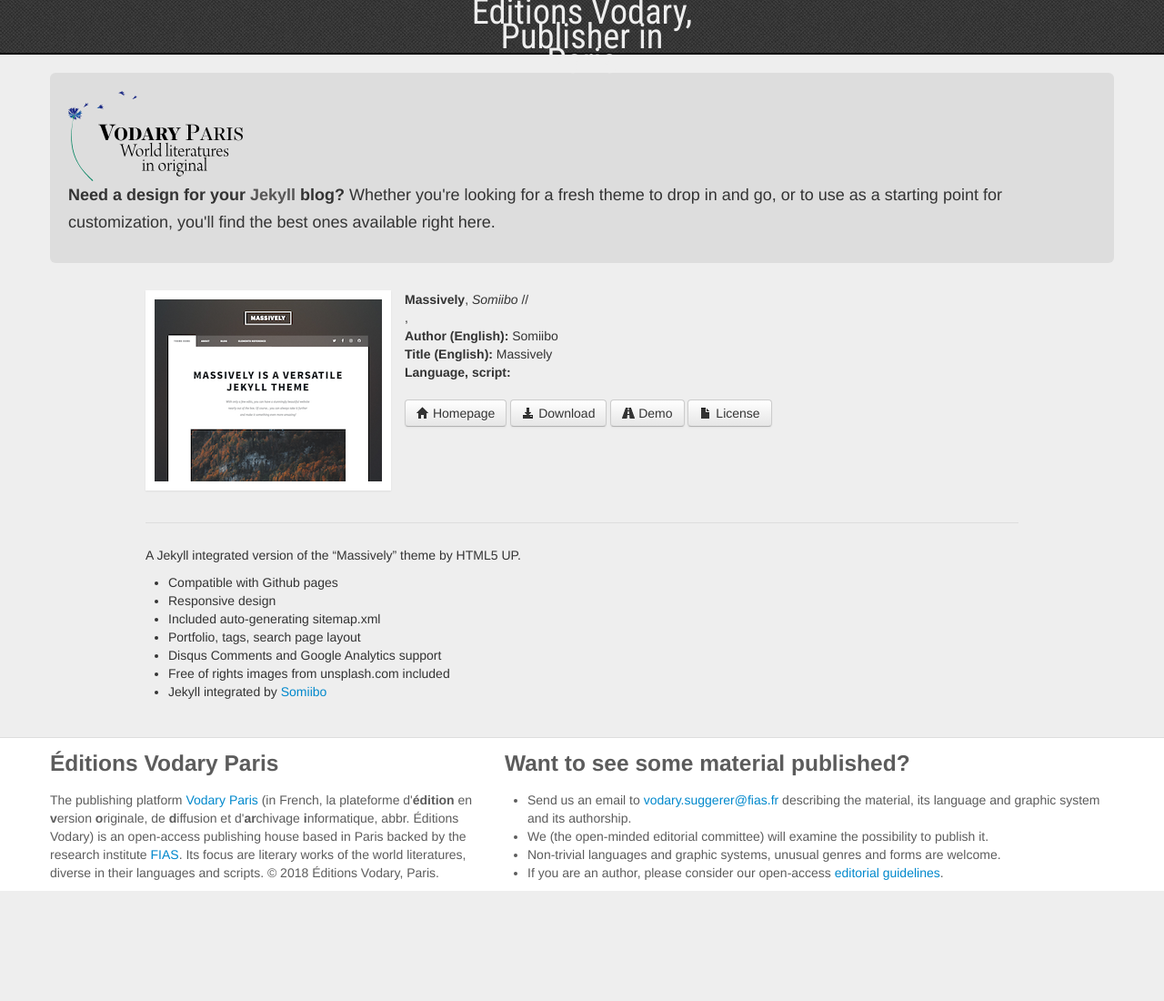
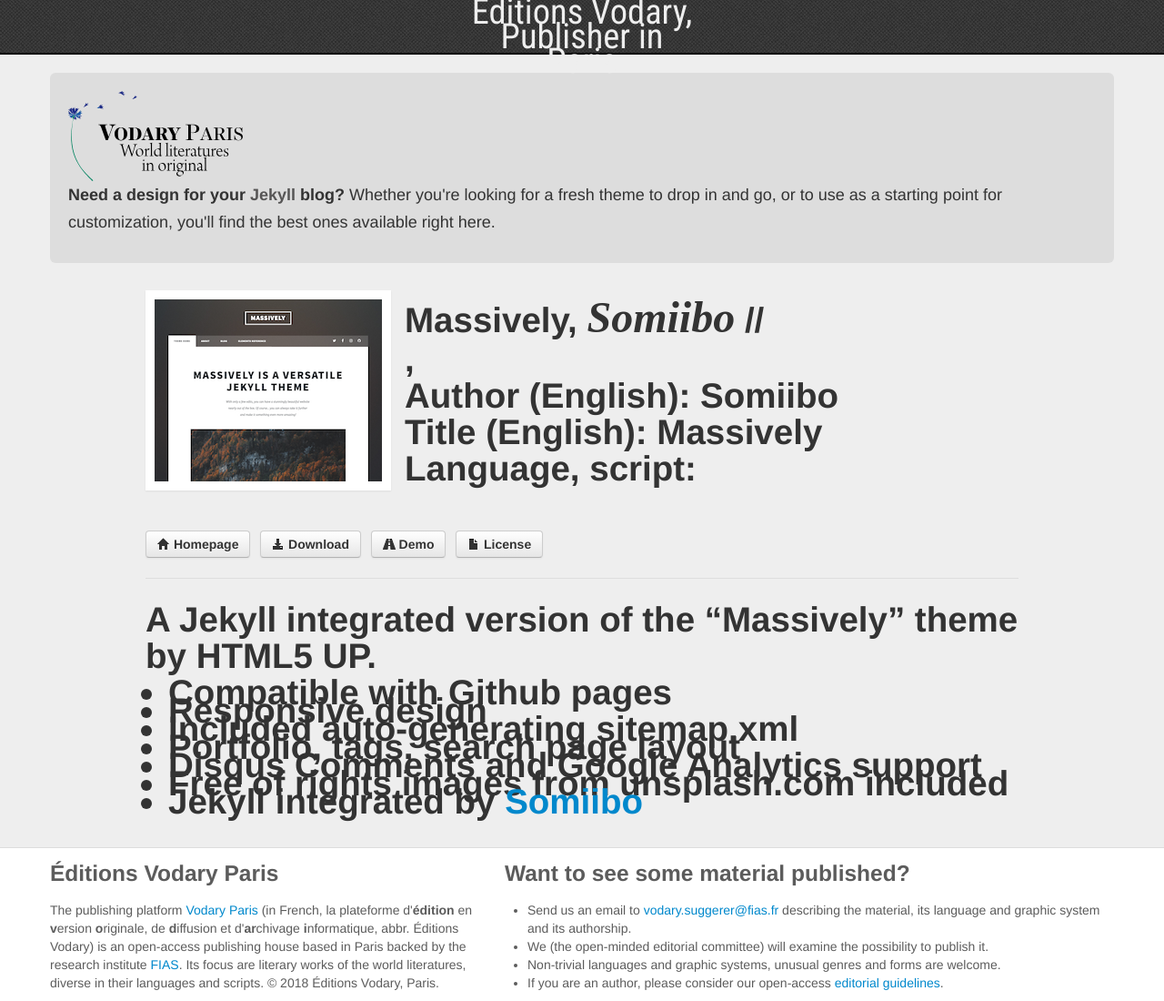
Before and after one commit to mlare/vodary, a Jekyll site: the page built from _posts/2017-11-12-massively.markdown, in a window 1280 px wide. Shown: the whole page at 91% size. Built offline with Jekyll 4.4.1, drawn with Linux system fonts in a browser that asks for light colours; Markdown is read by kramdown in place of the engine named in the settings; before the commit the page ends 979 px from its top, so only the background shows below that.

Commit message:
Update post.html

```diff
--- a/_layouts/post.html
+++ b/_layouts/post.html
@@ -6,7 +6,7 @@
 
 	<div class="postthumb"><img src="/thumbnails/{{ page.thumbnail }}" /></div>
 
-	<strong font-family:sans-serif; font-size: 150%;>{{ page.title }}</strong>, <i font-family:serif;>{{ page.author }}</i> //<br><strong font-family:sans-serif; font-size: 150%;>{{ page.ortitle }}</strong>, <i font-family:serif;>{{ page.orauthor }}</i>
+	<h1>{{ page.title }}, <i><font face="Times New Roman" size="60%">{{ page.author }}</font></i> //<br>{{ page.ortitle }}, <i><font face="Times New Roman" size="60%">{{ page.orauthor }}</font></i>
 
 	<div class="meta clearfix">
 
```
